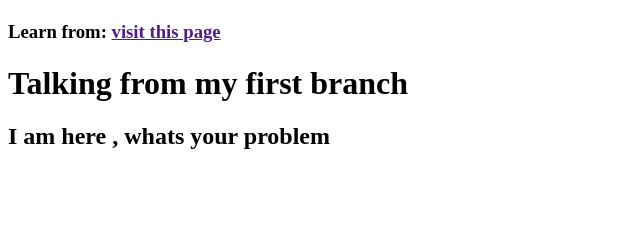
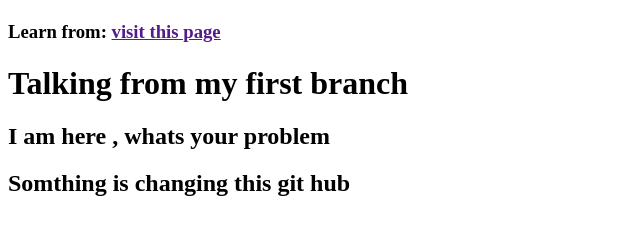
Before and after one commit to nooralam93/funApi, a plain HTML site: page index.html in a window 1280 px wide. Shown: the whole page, without its empty margins (0-640 px from the left). Drawn offline with Linux system fonts and the light colour scheme; no server answers.

Commit message:
changing content

```diff
--- a/index.html
+++ b/index.html
@@ -12,6 +12,7 @@
 
     <h1>Talking from my first branch</h1>
     <h2>I am here , whats your problem</h2>
+    <h2>Somthing is changing this git hub</h2>
     <script>
         function doSomething(){
             fetch('http://www.boredapi.com/api/activity/')
```
